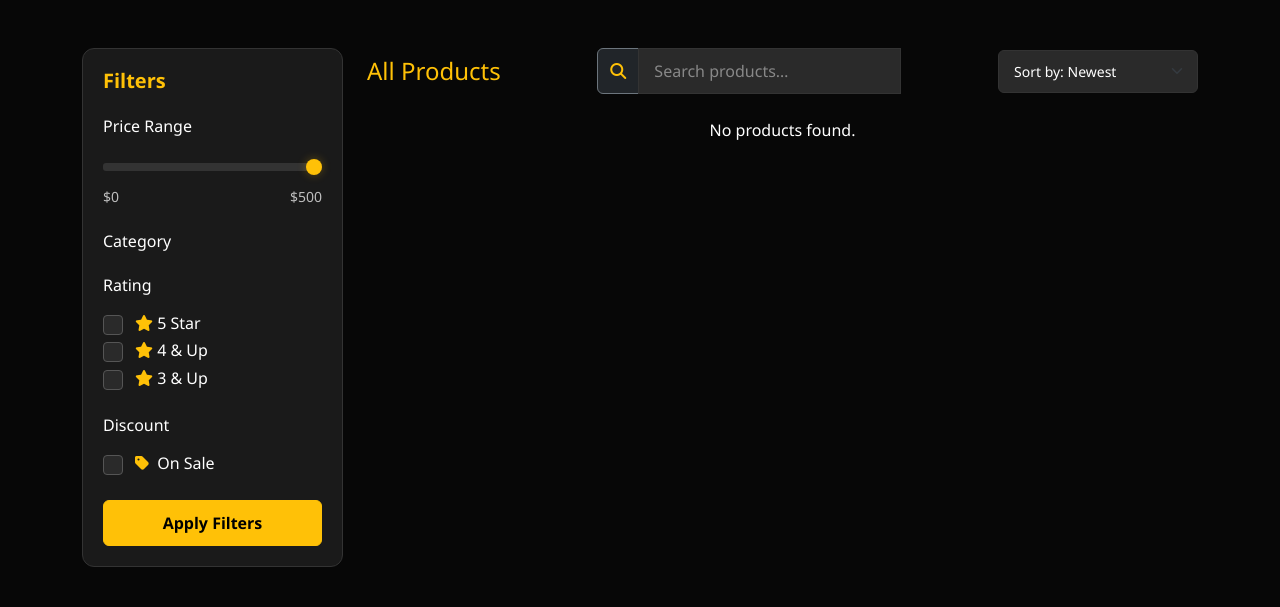
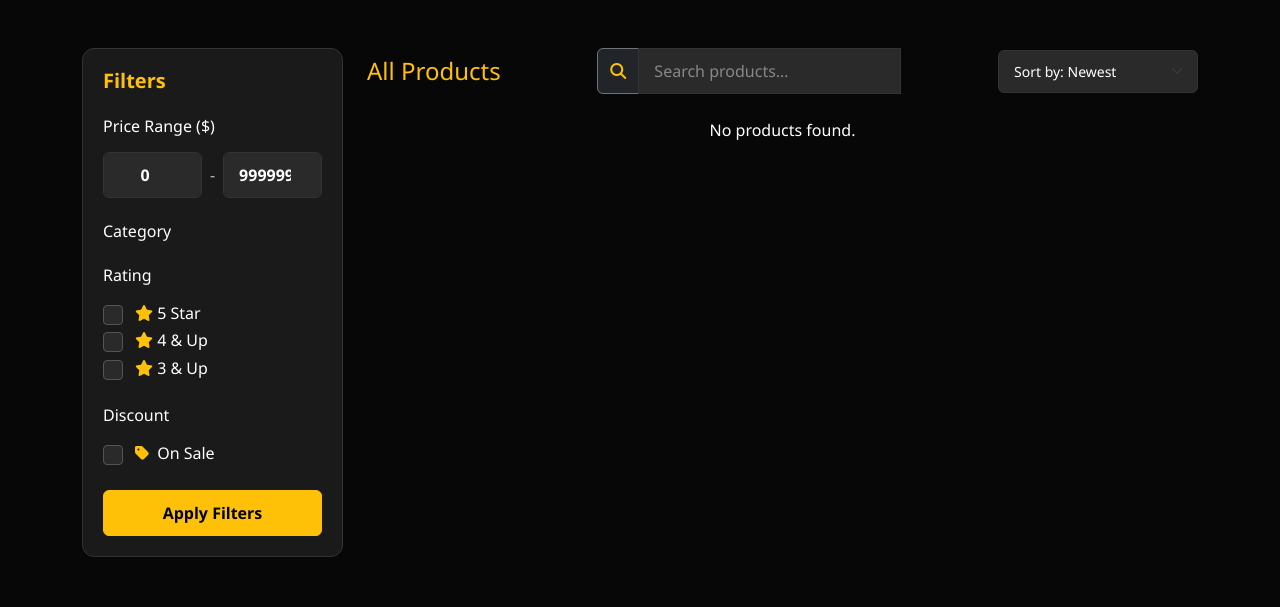
Before and after one commit to TSamnang/Store_shoes_VRUN, a Flask app: page /product in a window 1280 px wide. Shown: the part 90-697 px from the top of the page. Run offline with Flask 3, Linux system fonts and the light colour scheme; data that the repository does not hold is empty; some libraries are stand-ins or nearby versions.

Commit message:
Replace price slider with min and max number inputs

```diff
--- a/app.py
+++ b/app.py
@@ -175,10 +175,10 @@ def authenticate_user(email, password):
 #  PRODUCT HELPERS
 # =============================================================================
 
-def get_products(category=None, limit=None, max_price=None, search=None, page=1, per_page=10, return_count=False, discount_only=False, sort='newest'):
+def get_products(category=None, limit=None, min_price=None, max_price=None, search=None, page=1, per_page=10, return_count=False, discount_only=False, sort='newest'):
     """
     Fetches products from the database, optionally filtered by category,
-    max price, search string, discount, or limited to a specific number of items.
+    min price, max price, search string, discount, or limited to a specific number of items.
     sort options: 'newest', 'price_asc', 'price_desc', 'discount'
     """
     db = get_db()
@@ -191,12 +191,21 @@ def get_products(category=None, limit=None, max_price=None, search=None, page=1,
         else:
             query['category'] = category  # MongoDB matches string OR array-containing-value
 
+    price_filter = {}
+    if min_price is not None and str(min_price).strip() != '':
+        try:
+            price_filter['$gte'] = float(min_price)
+        except ValueError:
+            pass
+
     if max_price is not None and str(max_price).strip() != '':
         try:
-            max_price_value = float(max_price)
-            query['price'] = {'$lte': max_price_value}
+            price_filter['$lte'] = float(max_price)
         except ValueError:
             pass
+
+    if price_filter:
+        query['price'] = price_filter
 
     if discount_only:
         query['discount_percent'] = {'$gt': 0}
@@ -593,6 +602,7 @@ def homepage():
 @app.route('/product')
 def product():
     selected_categories = request.args.getlist('category')
+    min_price = request.args.get('min_price', '').strip()
     max_price = request.args.get('max_price', '').strip()
     search_query = request.args.get('q', '').strip()
     discount_only = request.args.get('discount_only') == '1'
@@ -610,6 +620,7 @@ def product():
     categories = get_category_counts()
     products, total_count = get_products(
         category=selected_categories or None,
+        min_price=min_price,
         max_price=max_price,
         search=search_query,
         page=page,
@@ -627,7 +638,8 @@ def product():
         categories=categories,
         all_categories=get_all_categories(),
         selected_categories=selected_categories,
-        selected_max_price=max_price or '500',
+        selected_min_price=min_price or '0',
+        selected_max_price=max_price or '999999',
         q=search_query,
         page=page,
         total_pages=total_pages,
@@ -724,6 +736,7 @@ def category():
 def api_search_products():
     from flask import jsonify
     q = request.args.get('q', '').strip()
+    min_price = request.args.get('min_price', '').strip()
     max_price = request.args.get('max_price', '').strip()
     categories = request.args.getlist('category')
     discount_only = request.args.get('discount_only') == '1'
@@ -734,6 +747,7 @@ def api_search_products():
 
     products = get_products(
         category=categories or None,
+        min_price=min_price or None,
         max_price=max_price or None,
         search=q or None,
         limit=limit,
--- a/templates/shop/product.html
+++ b/templates/shop/product.html
@@ -33,11 +33,11 @@
 
                     <!-- Price Range -->
                     <div class="mb-4">
-                        <h6 class="text-white mb-3">Price Range</h6>
-                        <input type="range" class="form-range" id="priceRange" name="max_price" min="0" max="500" value="{{ selected_max_price }}">
-                        <div class="d-flex justify-content-between mt-2">
-                            <small class="text-muted">$0</small>
-                            <small class="text-muted">$<span id="priceValue">{{ selected_max_price }}</span></small>
+                        <h6 class="text-white mb-3">Price Range ($)</h6>
+                        <div class="d-flex align-items-center gap-2">
+                            <input type="number" id="priceMinInput" name="min_price" class="form-control bg-dark text-white border-secondary text-center fw-bold text-warning" min="0" max="999999" value="{{ selected_min_price }}" placeholder="Min">
+                            <span class="text-muted">-</span>
+                            <input type="number" id="priceMaxInput" name="max_price" class="form-control bg-dark text-white border-secondary text-center fw-bold text-warning" min="0" max="999999" value="{{ selected_max_price }}" placeholder="Max">
                         </div>
                     </div>
 
@@ -121,6 +121,7 @@
                     </div>
                     <form id="sortForm" method="get" action="{{ url_for('product') }}" style="display:none;">
                         {% for cat in selected_categories %}<input type="hidden" name="category" value="{{ cat }}">{% endfor %}
+                        <input type="hidden" name="min_price" value="{{ selected_min_price }}">
                         <input type="hidden" name="max_price" value="{{ selected_max_price }}">
                         <input type="hidden" name="q" value="{{ q }}">
                         {% if selected_discount %}<input type="hidden" name="discount_only" value="1">{% endif %}
@@ -180,17 +181,17 @@
                     <nav>
                         <ul class="pagination">
                             <li class="page-item {% if page == 1 %}disabled{% endif %}">
-                <a class="page-link bg-dark text-warning border-secondary" href="?page={{ page - 1 }}&q={{ q }}&max_price={{ selected_max_price }}&sort={{ selected_sort }}{% for cat in selected_categories %}&category={{ cat }}{% endfor %}{% if selected_discount %}&discount_only=1{% endif %}" {% if page == 1 %}tabindex="-1" aria-disabled="true"{% endif %}>Previous</a>
+                <a class="page-link bg-dark text-warning border-secondary" href="?page={{ page - 1 }}&q={{ q }}&min_price={{ selected_min_price }}&max_price={{ selected_max_price }}&sort={{ selected_sort }}{% for cat in selected_categories %}&category={{ cat }}{% endfor %}{% if selected_discount %}&discount_only=1{% endif %}" {% if page == 1 %}tabindex="-1" aria-disabled="true"{% endif %}>Previous</a>
                             </li>
 
                             {% for p in range(1, total_pages + 1) %}
                             <li class="page-item {% if p == page %}active{% endif %}">
-                                <a class="page-link {% if p == page %}bg-warning text-dark border-warning{% else %}bg-dark text-warning border-secondary{% endif %}" href="?page={{ p }}&q={{ q }}&max_price={{ selected_max_price }}&sort={{ selected_sort }}{% for cat in selected_categories %}&category={{ cat }}{% endfor %}{% if selected_discount %}&discount_only=1{% endif %}">{{ p }}</a>
+                                <a class="page-link {% if p == page %}bg-warning text-dark border-warning{% else %}bg-dark text-warning border-secondary{% endif %}" href="?page={{ p }}&q={{ q }}&min_price={{ selected_min_price }}&max_price={{ selected_max_price }}&sort={{ selected_sort }}{% for cat in selected_categories %}&category={{ cat }}{% endfor %}{% if selected_discount %}&discount_only=1{% endif %}">{{ p }}</a>
                             </li>
                             {% endfor %}
 
                             <li class="page-item {% if page == total_pages %}disabled{% endif %}">
-                                <a class="page-link bg-dark text-warning border-secondary" href="?page={{ page + 1 }}&q={{ q }}&max_price={{ selected_max_price }}&sort={{ selected_sort }}{% for cat in selected_categories %}&category={{ cat }}{% endfor %}{% if selected_discount %}&discount_only=1{% endif %}" {% if page == total_pages %}tabindex="-1" aria-disabled="true"{% endif %}>Next</a>
+                                <a class="page-link bg-dark text-warning border-secondary" href="?page={{ page + 1 }}&q={{ q }}&min_price={{ selected_min_price }}&max_price={{ selected_max_price }}&sort={{ selected_sort }}{% for cat in selected_categories %}&category={{ cat }}{% endfor %}{% if selected_discount %}&discount_only=1{% endif %}" {% if page == total_pages %}tabindex="-1" aria-disabled="true"{% endif %}>Next</a>
                             </li>
                         </ul>
                     </nav>
@@ -252,11 +253,6 @@
 
     <!-- Bootstrap JS -->
     <script src="https://cdn.jsdelivr.net/npm/bootstrap@5.3.2/dist/js/bootstrap.bundle.min.js"></script>
-    <script>
-        document.getElementById('priceRange').addEventListener('input', function() {
-            document.getElementById('priceValue').textContent = this.value;
-        });
-    </script>
     <!-- Theme Toggle JS -->
     <script src="{{ url_for('static', filename='js/theme.js') }}"></script>
 
@@ -366,10 +362,16 @@
             const categories = document.querySelectorAll('#filterForm input[name="category"]:checked');
             categories.forEach(c => params.append('category', c.value));
 
+            // Min Price
+            const minPriceEl = document.getElementById('priceMinInput');
+            if (minPriceEl && minPriceEl.value.trim() !== '') {
+                params.set('min_price', minPriceEl.value.trim());
+            }
+
             // Max Price
-            const maxPriceEl = document.getElementById('priceRange');
-            if (maxPriceEl) {
-                params.set('max_price', maxPriceEl.value);
+            const maxPriceEl = document.getElementById('priceMaxInput');
+            if (maxPriceEl && maxPriceEl.value.trim() !== '') {
+                params.set('max_price', maxPriceEl.value.trim());
             }
 
             // Discount Only
```
